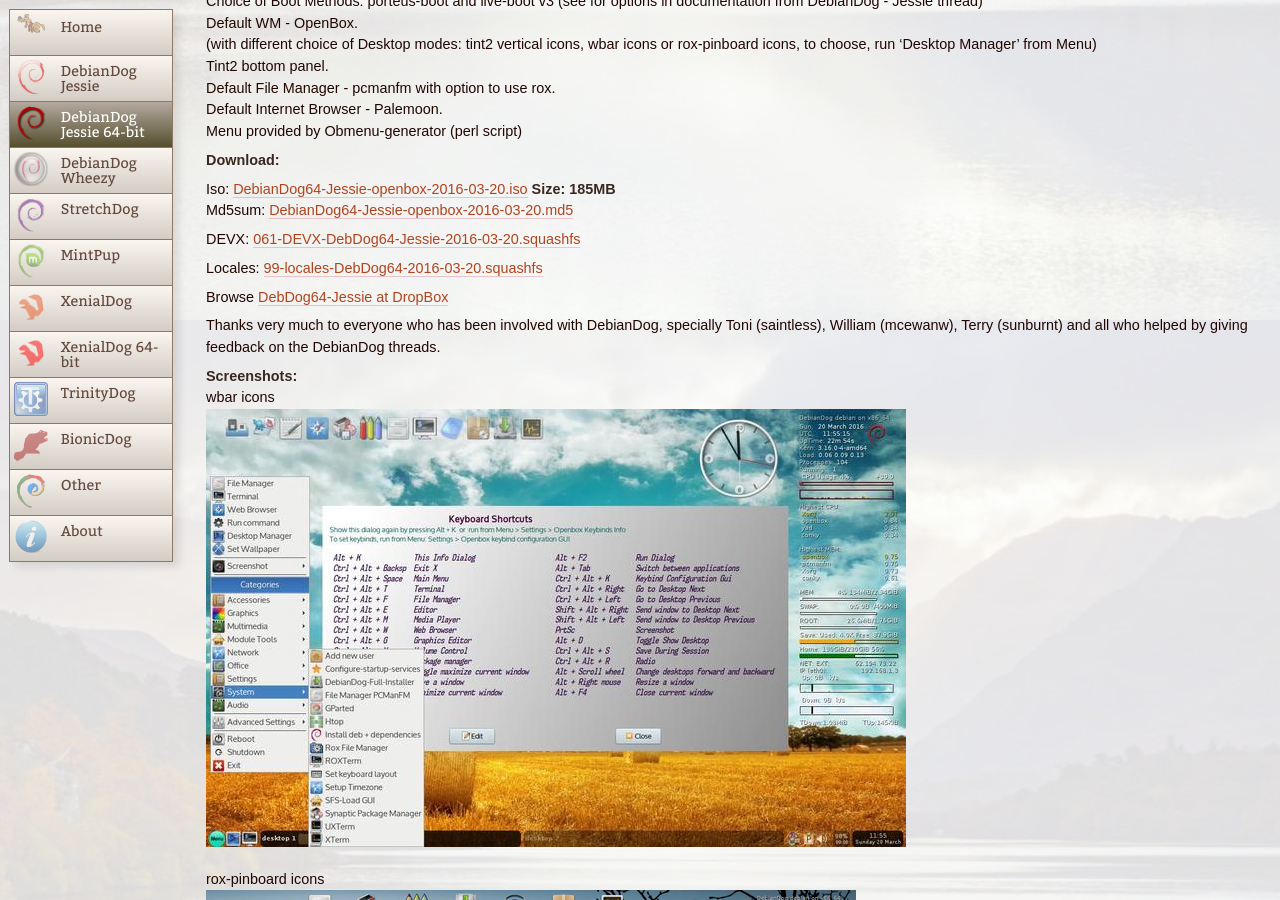
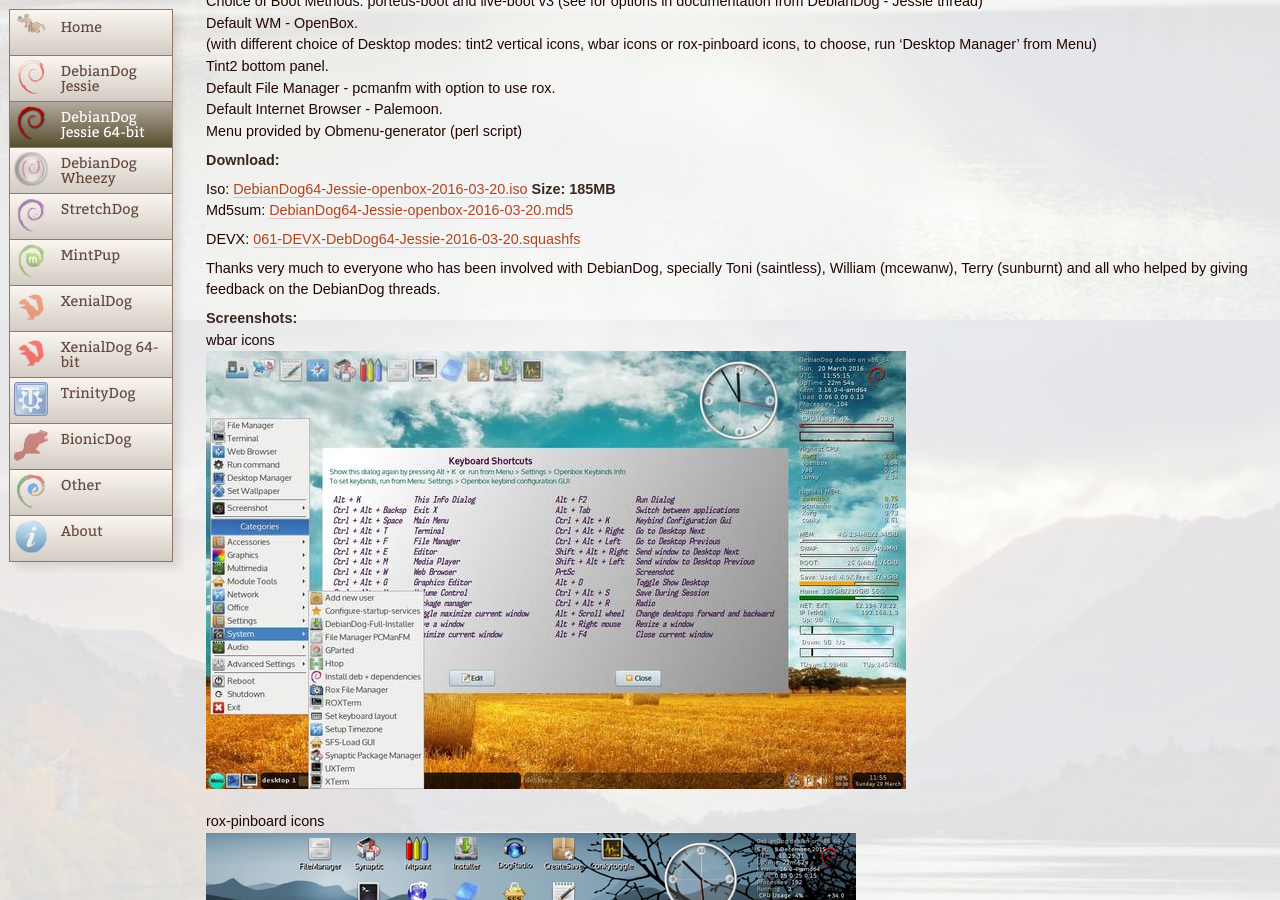
Before and after one commit to DebianDog/doglinux, a Jekyll site: the page built from zz02debiandog64.md, in a window 1280 px wide and 900 px high, scrolled down 580 px. Built offline with Jekyll 4.4.1, drawn with Linux system fonts in a browser that asks for light colours; comment, search, counter and statistics services are not loaded.

Commit message:
Download links replaced for Jessie-64

```diff
--- a/zz02debiandog64.md
+++ b/zz02debiandog64.md
@@ -41,14 +41,10 @@ Menu provided by Obmenu-generator (perl script)
 
 **Download:**
 
-Iso: [DebianDog64-Jessie-openbox-2016-03-20.iso](https://dl.dropboxusercontent.com/s/4pd71uyrk53z6uh/DebianDog64-Jessie-openbox-2016-03-20.iso?dl=1) **Size: 185MB**
-Md5sum: [DebianDog64-Jessie-openbox-2016-03-20.md5](https://dl.dropboxusercontent.com/s/jpzeydxpgioqnm9/DebianDog64-Jessie-openbox-2016-03-20.md5?dl=1){:target="_blank"}
+Iso: [DebianDog64-Jessie-openbox-2016-03-20.iso](https://dl.dropboxusercontent.com/s/b5xsetcp0jmc2ic/DebianDog64-Jessie-openbox-2016-03-20.iso?dl=1) **Size: 185MB**
+Md5sum: [DebianDog64-Jessie-openbox-2016-03-20.md5](https://dl.dropboxusercontent.com/s/a9irrcid7kopeza/DebianDog64-Jessie-openbox-2016-03-20.md5?dl=1){:target="_blank"}
 
-DEVX: [061-DEVX-DebDog64-Jessie-2016-03-20.squashfs](https://dl.dropboxusercontent.com/s/ny79kwlxpzuptkz/061-DEVX-DebDog64-Jessie-2016-03-20.squashfs?dl=1)
-
-Locales: [99-locales-DebDog64-2016-03-20.squashfs](https://dl.dropboxusercontent.com/s/nt1dr2otjnfpqff/99-locales-DebDog64-2016-03-20.squashfs?dl=1)
-
-Browse [DebDog64-Jessie at DropBox](https://www.dropbox.com/sh/7zw9v8owznjfkze/AADGxeYik7761AX_3jHfxucIa?lst){:target="_blank"}
+DEVX: [061-DEVX-DebDog64-Jessie-2016-03-20.squashfs](https://dl.dropboxusercontent.com/s/ljoqavqpqhad9tl/061-DEVX-DebDog64-Jessie-2016-03-20.squashfs?dl=1)
 
 Thanks very much to everyone who has been involved with DebianDog, specially Toni (saintless), William (mcewanw), Terry (sunburnt) and all who helped by giving feedback on the DebianDog threads.
 
```
